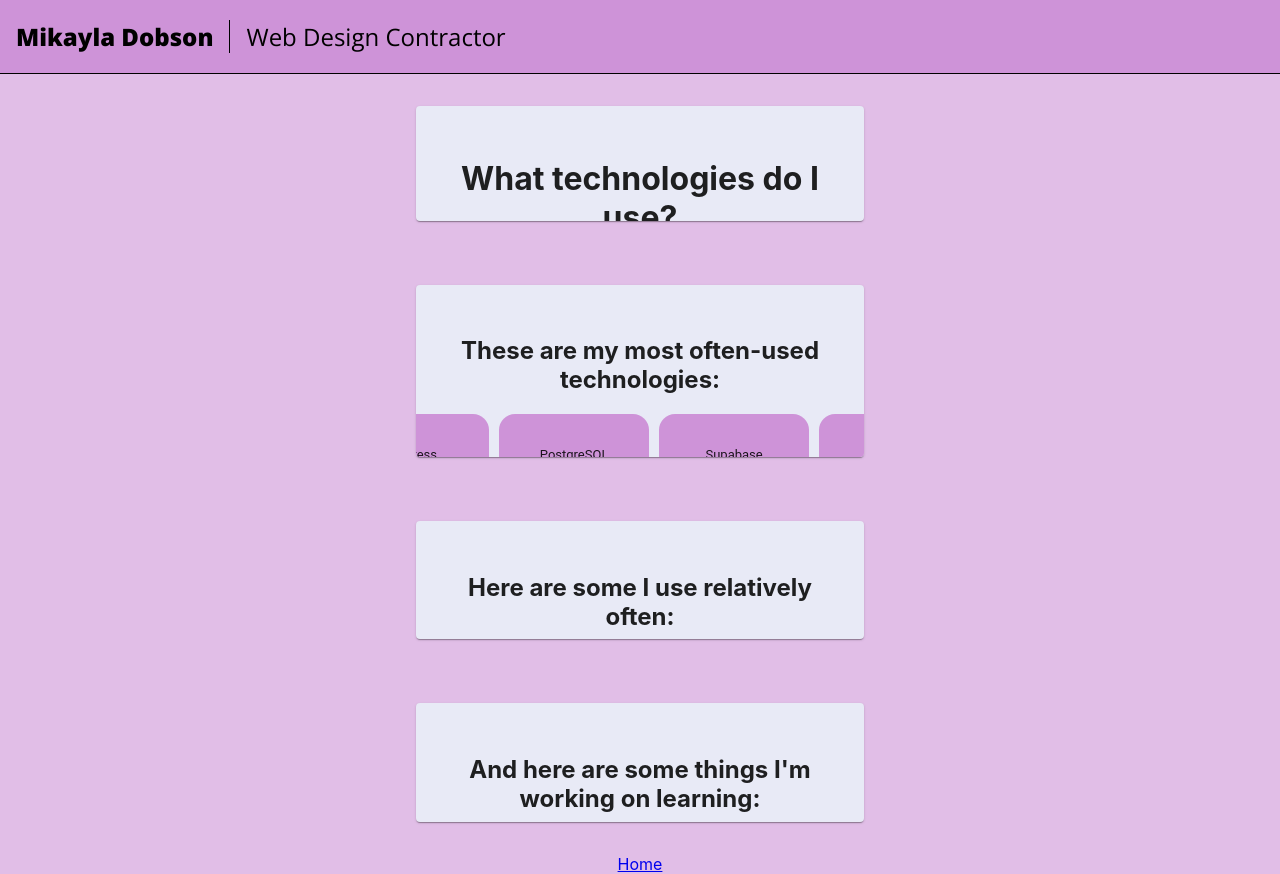
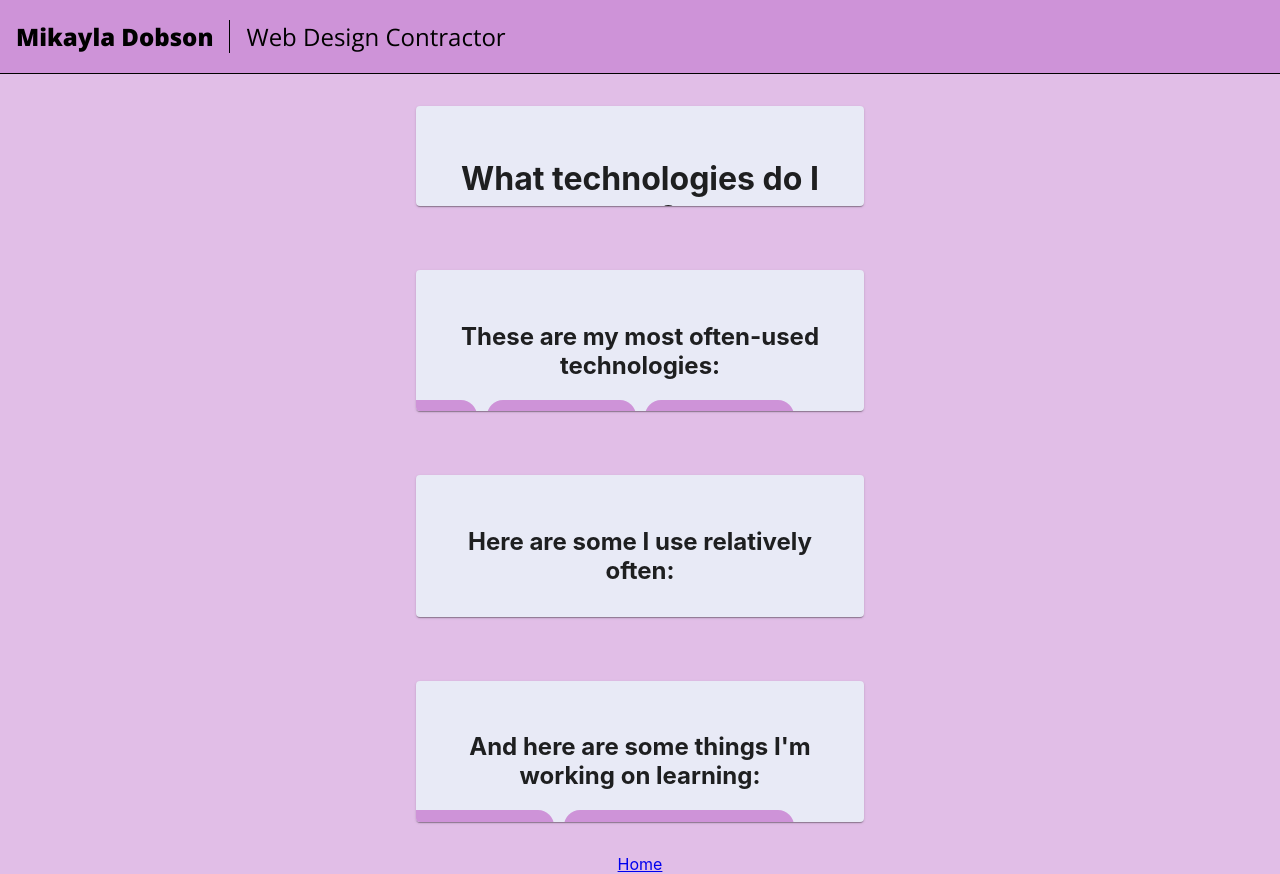
Before and after one commit to innocuous-symmetry/about-mikayla, a React (Create React App) app: page /technologies in a window 1280 px wide. Built offline with nearby package versions, Linux system fonts and the light colour scheme.

Commit message:
added directionality to technologies animation

```diff
--- a/src/App.scss
+++ b/src/App.scss
@@ -38,14 +38,6 @@ header {
   }
 }
 
-.gallery-animation-right {
-  animation-name: gallery-slide-right;
-}
-
-@keyframes gallery-animation-right {
-
-}
-
 .tech-scrollbar {
   height: 5rem;
   width: 60rem;
@@ -55,13 +47,15 @@ header {
   position: relative;
   left: 0;
   overflow-x: hidden;
-  animation: 20s linear tech-scroll infinite;
+  animation: 30s linear tech-scroll infinite;
   .tech-bar-item {
     display: flex;
     align-items: center;
     justify-content: center;
     position: relative;
     left: 0;
+    font-size: 1.2rem;
+    font-weight: 700;
     margin: 0.3rem;
     padding: 1rem;
     background-color: $purple200;
@@ -72,7 +66,20 @@ header {
 
 .backup-bar {
   bottom: 5rem;
-  animation: 20s linear 10s tech-scroll infinite, 10s hide-until-start;
+  animation: 30s linear 15s tech-scroll infinite, 15s hide-until-start;
+}
+
+.from-right {
+  animation: 30s linear from-right infinite;
+}
+.backup-from-right {
+  bottom: 5rem;
+  animation: 30s linear 15s from-right infinite, 15s hide-until-start;
+}
+
+.variant-2 {
+  background-color: #62286d !important;
+  color: white !important;
 }
 
 @keyframes hide-until-start {
@@ -95,3 +102,12 @@ header {
     left: 60rem;
   }
 }
+
+@keyframes from-right {
+  from {
+    left: 60rem;
+  }
+  100% {
+    left: -60rem;
+  }
+}
--- a/src/pages/Technologies.js
+++ b/src/pages/Technologies.js
@@ -41,20 +41,39 @@ export default function Technologies() {
             <Card sx={technologyCard}>
                 <h2>Here are some I use relatively often:</h2>
 
-                <Chip label="Sass" />
-                <Chip label="Material UI" />
-                <Chip label="Python" />
-                <Chip label="Figma" />
-                <Chip label="TypeScript" />
+                <div className="tech-scrollbar from-right">
+                    <Chip className="tech-bar-item variant-2" label="Sass" />
+                    <Chip className="tech-bar-item variant-2" label="Material UI" />
+                    <Chip className="tech-bar-item variant-2" label="Python" />
+                    <Chip className="tech-bar-item variant-2" label="Figma" />
+                    <Chip className="tech-bar-item variant-2" label="TypeScript" />
+                </div>
+
+                <div className="tech-scrollbar backup-from-right">
+                    <Chip className="tech-bar-item variant-2" label="Sass" />
+                    <Chip className="tech-bar-item variant-2" label="Material UI" />
+                    <Chip className="tech-bar-item variant-2" label="Python" />
+                    <Chip className="tech-bar-item variant-2" label="TypeScript" />
+                </div>
 
             </Card>
 
             <Card sx={technologyCard}>
                 <h2>And here are some things I'm working on learning:</h2>
 
-                <Chip label="Prisma" />
-                <Chip label="C# / ASP.NET" />
-                <Chip label="Next.js" />
+                <div className="tech-scrollbar">
+                    <Chip className="tech-bar-item variant-3" label="Prisma" />
+                    <Chip className="tech-bar-item variant-3" label="Figma" />
+                    <Chip className="tech-bar-item variant-3" label="C# / ASP.NET" />
+                    <Chip className="tech-bar-item variant-3" label="Next.js" />
+                </div>
+
+                <div className="tech-scrollbar backup-bar">
+                    <Chip className="tech-bar-item variant-3" label="Prisma" />
+                    <Chip className="tech-bar-item variant-3" label="Figma" />
+                    <Chip className="tech-bar-item variant-3" label="C# / ASP.NET" />
+                    <Chip className="tech-bar-item variant-3" label="Next.js" />
+                </div>
 
             </Card>
 
--- a/src/styles/Style.js
+++ b/src/styles/Style.js
@@ -116,6 +116,7 @@ export const TechnologiesPage = {
     technologyCard: {
         backgroundColor: indigo[50],
         width: '30vw',
+        maxHeight: '10rem',
         margin: '2rem',
         padding: '2rem',
     }
```
